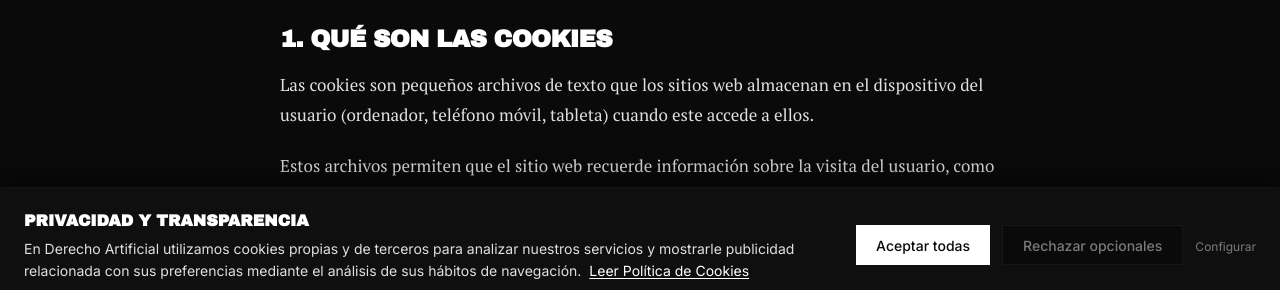
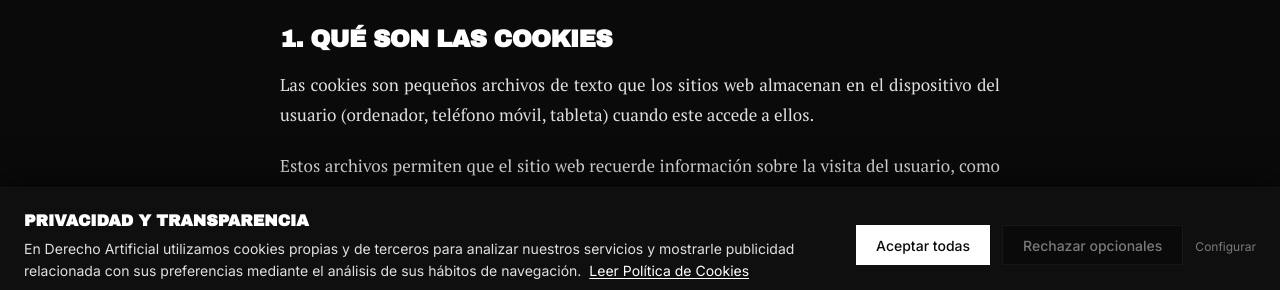
Before and after one commit to decisionandlaw-sys/derechoartificialnew, a Next.js app: page /cookies in a window 1280 px wide. Shown: the part 497-787 px from the top of the page. Built offline with nearby package versions, Linux system fonts and the light colour scheme; a web font is replaced by a local one.

Commit message:
style: justificar parrafos del cuerpo de articulos (prose-p:text-justify) sin afectar titulos ni CSS global

```diff
--- a/src/index.css
+++ b/src/index.css
@@ -99,7 +99,7 @@
   .prose-editorial {
     @apply prose prose-invert max-w-none
     prose-headings:font-display prose-headings:font-bold prose-headings:tracking-tight prose-h1:text-4xl prose-h2:text-3xl prose-h3:text-2xl
-    prose-p:font-serif-custom prose-p:text-[1.0625rem] prose-p:leading-[1.75] prose-p:text-[hsl(var(--text-body))] prose-p:text-left
+    prose-p:font-serif-custom prose-p:text-[1.0625rem] prose-p:leading-[1.75] prose-p:text-[hsl(var(--text-body))] prose-p:text-justify
     prose-li:font-serif-custom prose-li:text-[1.0625rem] prose-li:leading-[1.75] prose-li:text-[hsl(var(--text-body))]
     prose-blockquote:border-l-[3px] prose-blockquote:border-[hsl(var(--accent))] prose-blockquote:pl-6 prose-blockquote:italic
     prose-strong:text-[hsl(var(--foreground))]
@@ -113,7 +113,7 @@
   .prose-editorial-light {
     @apply prose prose-neutral max-w-none
     prose-headings:font-display prose-headings:font-bold prose-headings:tracking-tight prose-h1:text-4xl prose-h2:text-3xl prose-h3:text-2xl
-    prose-p:font-serif-custom prose-p:text-[1.0625rem] prose-p:leading-[1.75] prose-p:text-[hsl(var(--text-body))] prose-p:text-left
+    prose-p:font-serif-custom prose-p:text-[1.0625rem] prose-p:leading-[1.75] prose-p:text-[hsl(var(--text-body))] prose-p:text-justify
     prose-li:font-serif-custom prose-li:text-[1.0625rem] prose-li:leading-[1.75] prose-li:text-[hsl(var(--text-body))]
     prose-blockquote:border-l-[3px] prose-blockquote:border-[hsl(var(--accent))] prose-blockquote:pl-6 prose-blockquote:italic
     prose-strong:text-[hsl(var(--foreground))]
```
